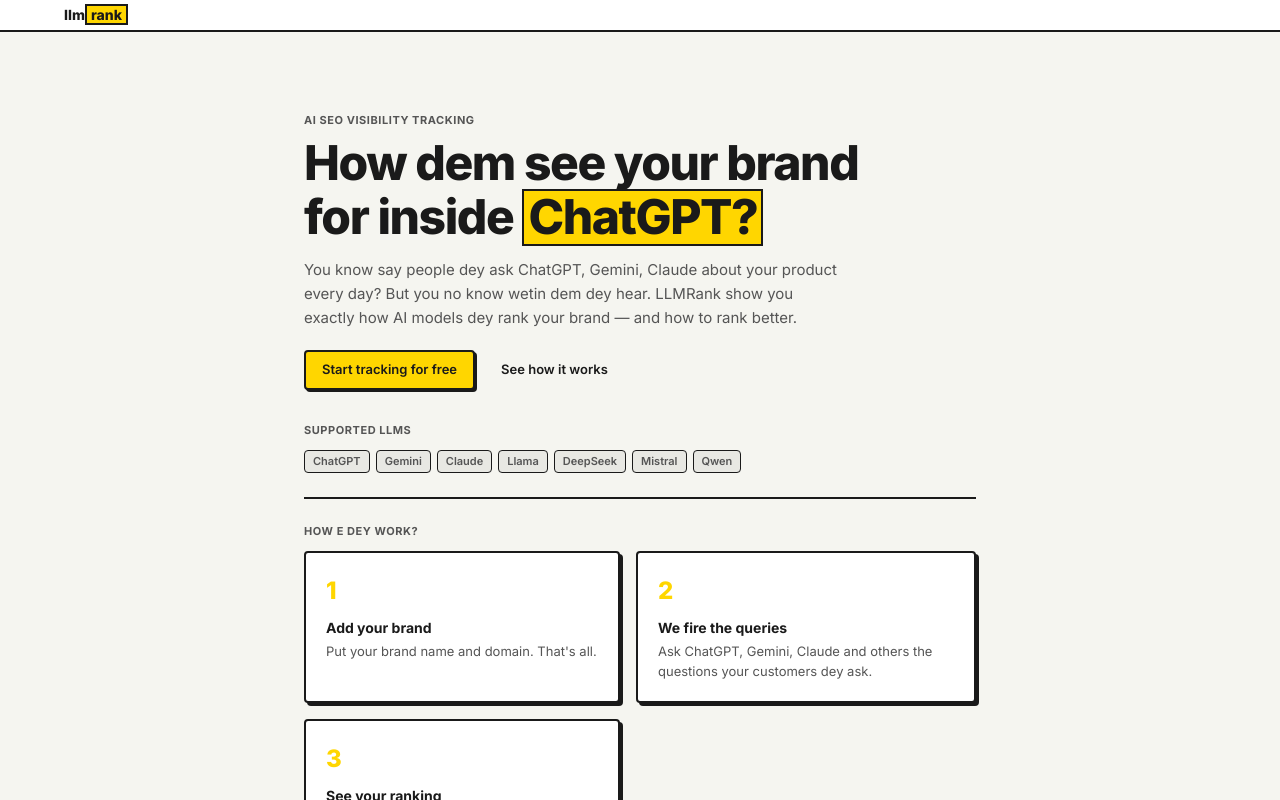
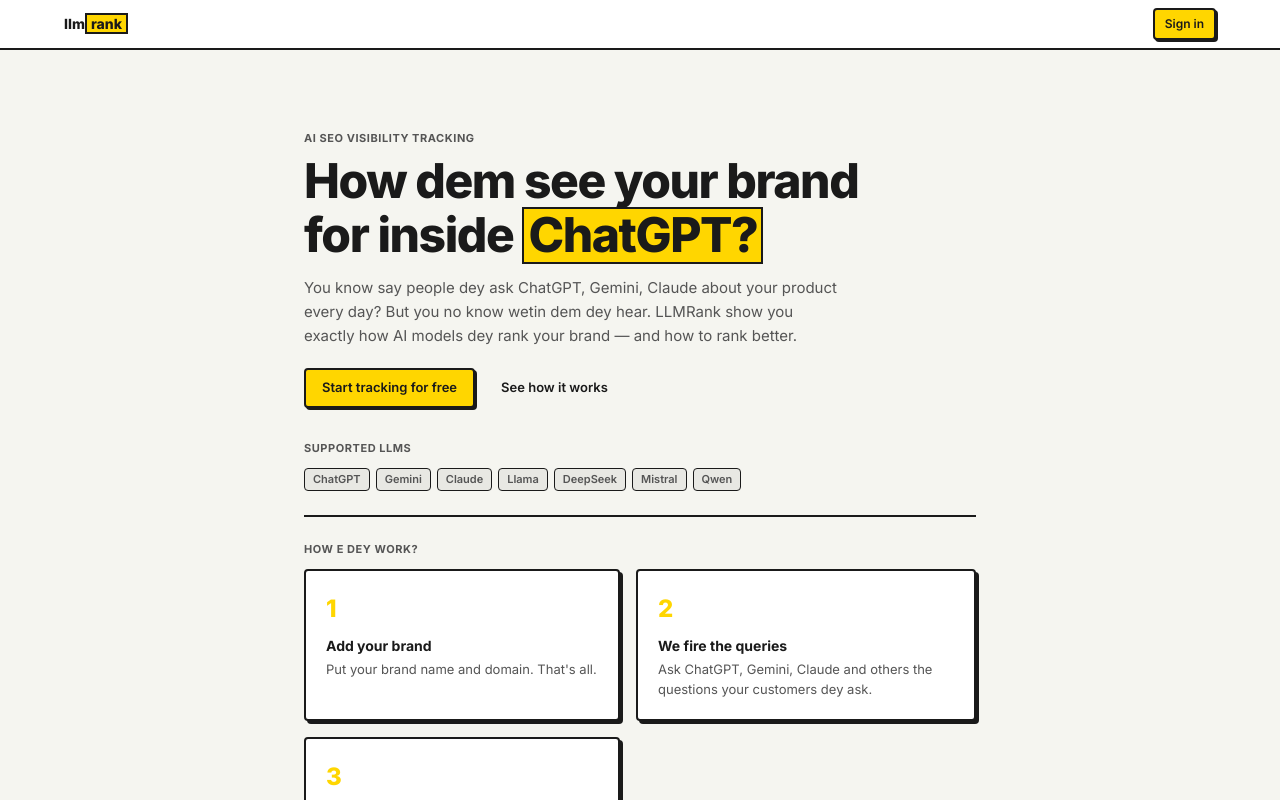
Before and after one commit to getcleanroom-xyz/llmrank, a Next.js app in the folder frontend/: page / in a window 1280 px wide. Shown: the top 800 px of the page. Built offline with nearby package versions, Linux system fonts and the light colour scheme; no server answers.

Commit message:
fixed issues with the landing page

```diff
--- a/frontend/components/landing/LandingHeader.tsx
+++ b/frontend/components/landing/LandingHeader.tsx
@@ -56,10 +56,17 @@ export function LandingHeader() {
           <div style={{ flex: 1, minWidth: 0 }} />
 
           <div className="app-header-actions">
-            {user && (
-              <Link href="/brands" className="btn btn-ghost btn-sm">
+            {user ? (
+              <Link href="/brands" className="btn btn-primary btn-sm" style={{ textDecoration: "none" }}>
                 Dashboard
               </Link>
+            ) : (
+              <button
+                className="btn btn-primary btn-sm"
+                onClick={() => document.querySelector<HTMLButtonElement>("[data-auth-trigger]")?.click()}
+              >
+                Sign in
+              </button>
             )}
           </div>
         </div>
```
